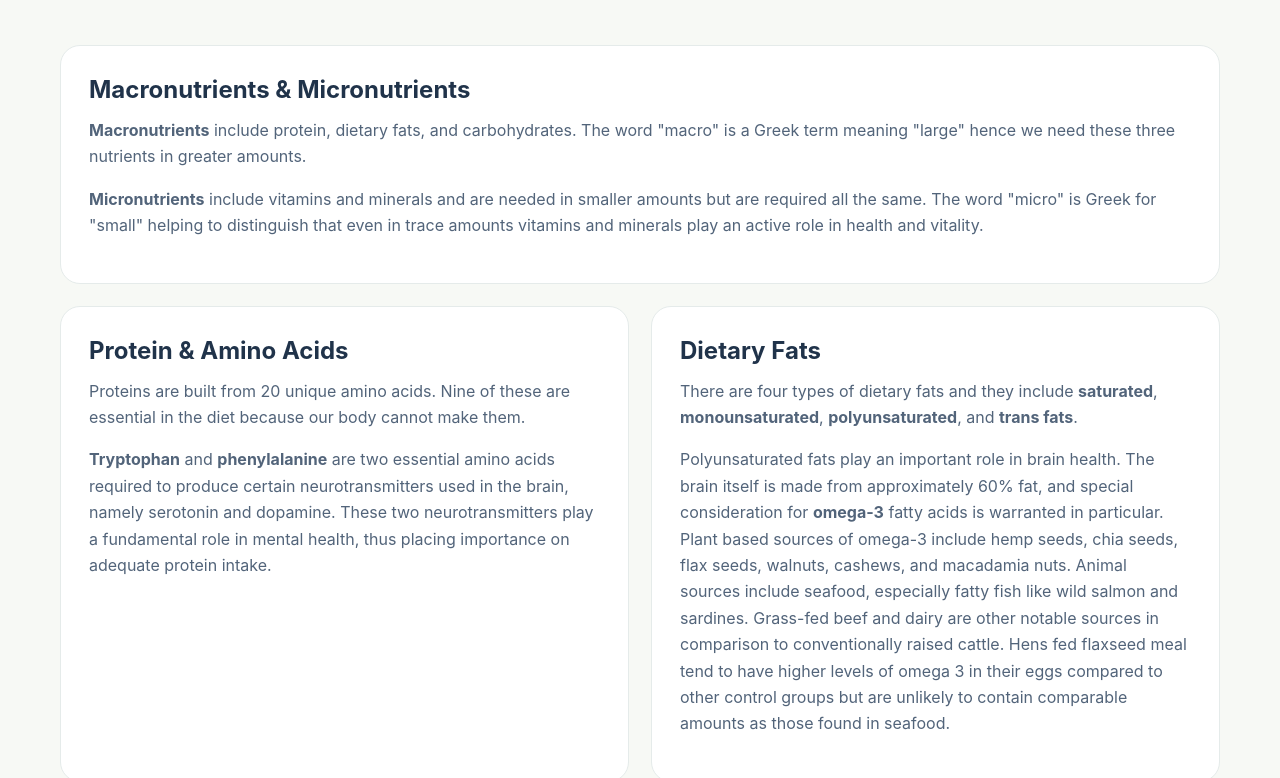
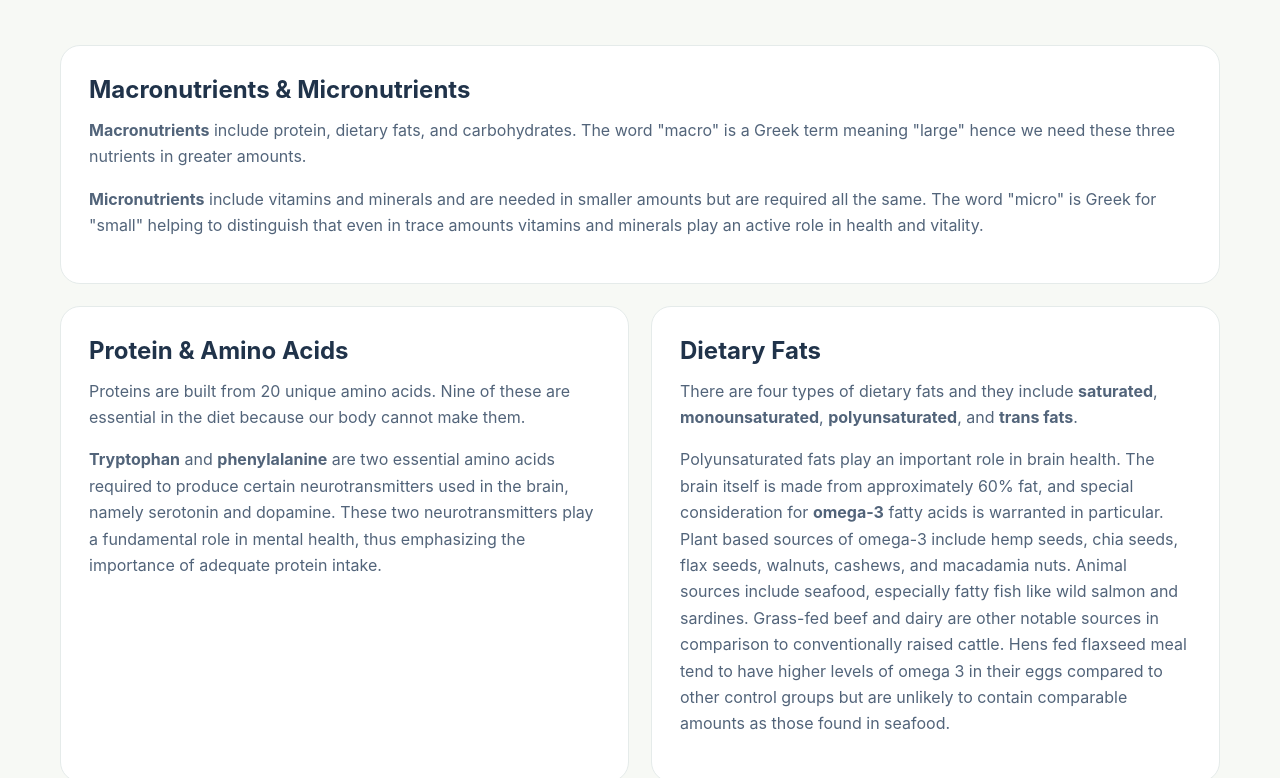
Before and after one commit to GreenForkSolutions/ReNutri, a plain HTML site: page nutrition-fundamentals.html in a window 1280 px wide. Shown: the part 382-1160 px from the top of the page. Drawn offline with Linux system fonts and the light colour scheme.

Commit message:
Add files via upload

```diff
--- a/nutrition-fundamentals.html
+++ b/nutrition-fundamentals.html
@@ -19,7 +19,7 @@
 </div></header>
 <main class="education-main" id="main"><div class="container"><section class="education-hero"><div class="section-tag">LEARN WITH RENUTRI</div><h1>Nutrition <span class="green">Fundamentals.</span></h1><p>Below is a sampling of the nutritional information we impart onto our clients through visual and interactive learning activities. Many of the topics that we cover listed below are explained in a simplified easy to understand format. Our approach is to make nutrition education practical for everyone.</p></section><div class="education-grid">
 <section class="education-panel wide"><h2>Macronutrients &amp; Micronutrients</h2><p><strong>Macronutrients</strong> include protein, dietary fats, and carbohydrates. The word "macro" is a Greek term meaning "large" hence we need these three nutrients in greater amounts.</p><p><strong>Micronutrients</strong> include vitamins and minerals and are needed in smaller amounts but are required all the same. The word "micro" is Greek for "small" helping to distinguish that even in trace amounts vitamins and minerals play an active role in health and vitality.</p></section>
-<section class="education-panel"><h2>Protein &amp; Amino Acids</h2><p>Proteins are built from 20 unique amino acids. Nine of these are essential in the diet because our body cannot make them.</p><p><strong>Tryptophan</strong> and <strong>phenylalanine</strong> are two essential amino acids required to produce certain neurotransmitters used in the brain, namely serotonin and dopamine. These two neurotransmitters play a fundamental role in mental health, thus placing importance on adequate protein intake.</p></section>
+<section class="education-panel"><h2>Protein &amp; Amino Acids</h2><p>Proteins are built from 20 unique amino acids. Nine of these are essential in the diet because our body cannot make them.</p><p><strong>Tryptophan</strong> and <strong>phenylalanine</strong> are two essential amino acids required to produce certain neurotransmitters used in the brain, namely serotonin and dopamine. These two neurotransmitters play a fundamental role in mental health, thus emphasizing the importance of adequate protein intake.</p></section>
 <section class="education-panel"><h2>Dietary Fats</h2><p>There are four types of dietary fats and they include <strong>saturated</strong>, <strong>monounsaturated</strong>, <strong>polyunsaturated</strong>, and <strong>trans fats</strong>.</p><p>Polyunsaturated fats play an important role in brain health. The brain itself is made from approximately 60% fat, and special consideration for <strong>omega-3</strong> fatty acids is warranted in particular. Plant based sources of omega-3 include hemp seeds, chia seeds, flax seeds, walnuts, cashews, and macadamia nuts. Animal sources include seafood, especially fatty fish like wild salmon and sardines. Grass-fed beef and dairy are other notable sources in comparison to conventionally raised cattle. Hens fed flaxseed meal tend to have higher levels of omega 3 in their eggs compared to other control groups but are unlikely to contain comparable amounts as those found in seafood.</p></section>
 <section class="education-panel"><h2>Carbohydrates</h2><p>Carbohydrates are made in plants from carbon and water, hence the term "carbo"+"hydrate." They can take form as <strong>simple carbohydrates</strong> where molecules of glucose, fructose, and galactose pair together to form common energy rich molecules like sugar (from the sugarcane plant) and lactose (from the sugar found in milk).</p><p><strong>Complex carbohydrates</strong> are made up of much larger molecules comprised of numerous glucose molecules strung together. Starch is the most common example and contains two different versions: <strong>amylose</strong> (mostly straight chains of glucose) and <strong>amylopectin</strong> (branched chains of glucose). The many different variations of simple and complex carbohydrates can lead to differences in blood sugar, both beneficially and detrimentally. Knowing which carbohydrate rich foods are most optimally suited for good health is key, especially since carbohydrates are the brain's favourite fuel source.</p></section>
 <section class="education-panel"><h2>Vitamins</h2><h3>Vitamin A</h3><p>Preformed vitamin A includes retinol, retinal, and retinoic acid. Plants provide provitamin A carotenoids such as beta-carotene, alpha-carotene, and beta-cryptoxanthin. Vitamin A supports vision, immunity, and cell development.</p><h3>B-complex: all eight</h3><ul><li><strong>B1 (thiamin):</strong> carbohydrate energy metabolism and nerve function.</li><li><strong>B2 (riboflavin):</strong> energy-producing reactions.</li><li><strong>B3 (niacin):</strong> NAD/NADP coenzymes used in energy metabolism.</li><li><strong>B5 (pantothenic acid):</strong> component of coenzyme A.</li><li><strong>B6 (pyridoxine):</strong> amino-acid metabolism and neurotransmitter synthesis.</li><li><strong>B7 (biotin):</strong> enzymes involved in fat and carbohydrate metabolism.</li><li><strong>B9 (folate):</strong> DNA synthesis and red blood cell formation.</li><li><strong>B12 (cobalamin):</strong> nerve health, DNA synthesis, and red blood cells.</li></ul><h3>Vitamins C, D, E &amp; K</h3><p><strong>C:</strong> antioxidant activity, collagen formation, and improved non-heme iron absorption. <strong>D:</strong> calcium absorption, bone health, and normal muscle function. <strong>E:</strong> fat-soluble antioxidant that helps protect cell membranes. <strong>K:</strong> helps activate proteins required for blood clotting from injury and supports bone metabolism.</p></section>
```
